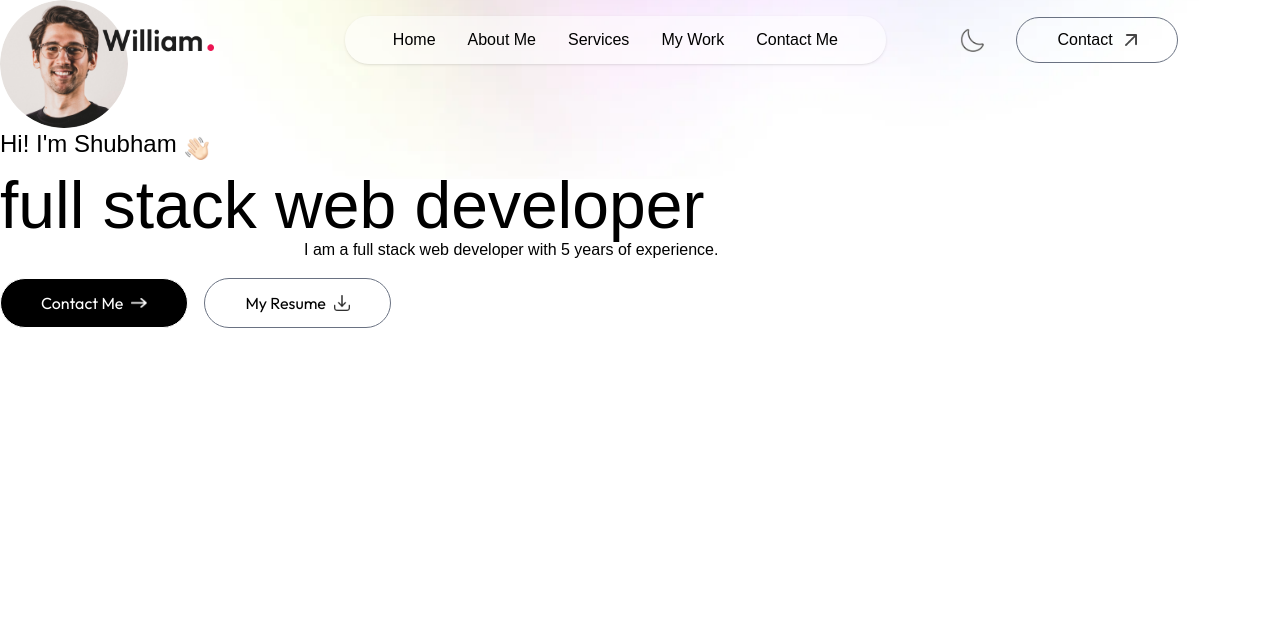
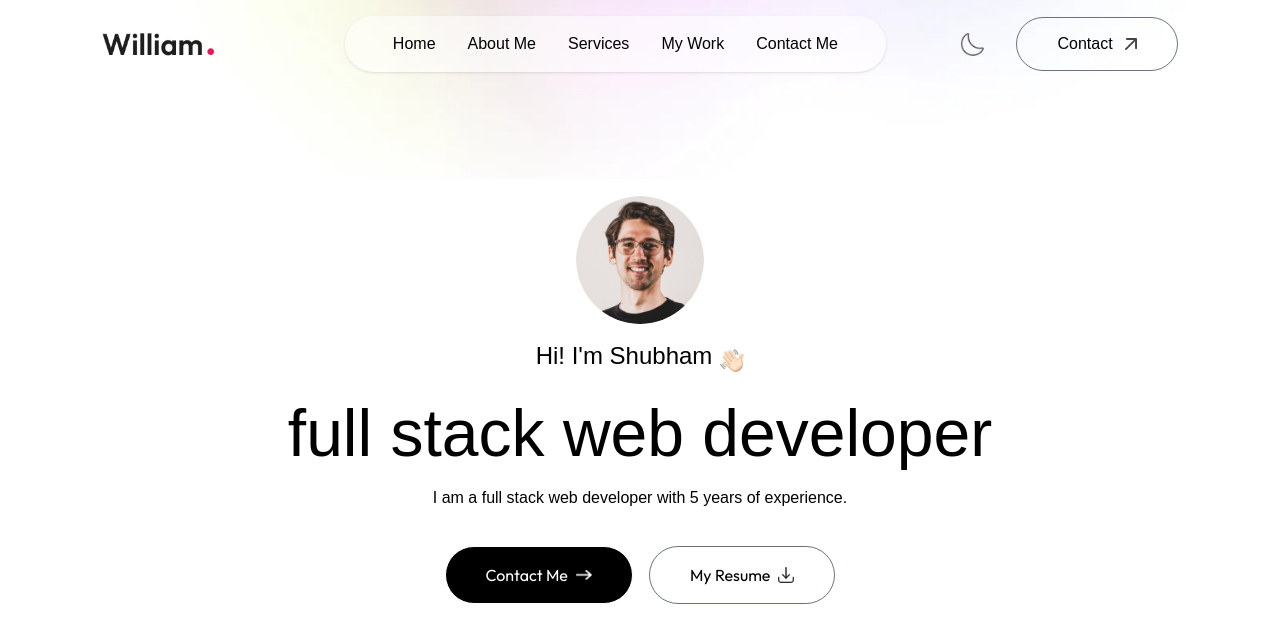
Before and after one commit to avicious/portfolio, a Next.js app: page / in a window 1280 px wide. Shown: the top 642 px of the page. Built offline with nearby package versions, Linux system fonts and the light colour scheme; a web font is replaced by a local one.

Commit message:
layout updated

```diff
--- a/app/layout.js
+++ b/app/layout.js
@@ -22,7 +22,7 @@ export default function RootLayout({ children }) {
   return (
     <html
       lang="en"
-      className={`${outfit.variable} ${ovo.variable} h-full antialiased`}
+      className={`${outfit.variable} ${ovo.variable} h-full antialiased leading-8 overflow-x-hidden`}
     >
       <body className="min-h-full flex flex-col">{children}</body>
     </html>
--- a/components/Header.jsx
+++ b/components/Header.jsx
@@ -3,7 +3,7 @@ import Image from "next/image";
 
 const Header = () => {
   return (
-    <div>
+    <div className="w-11/12 max-w-3xl text-center mx-auto h-screen flex flex-col items-center justify-center gap-4">
       <div className="">
         <Image
           src={assets.profile_img}
```
